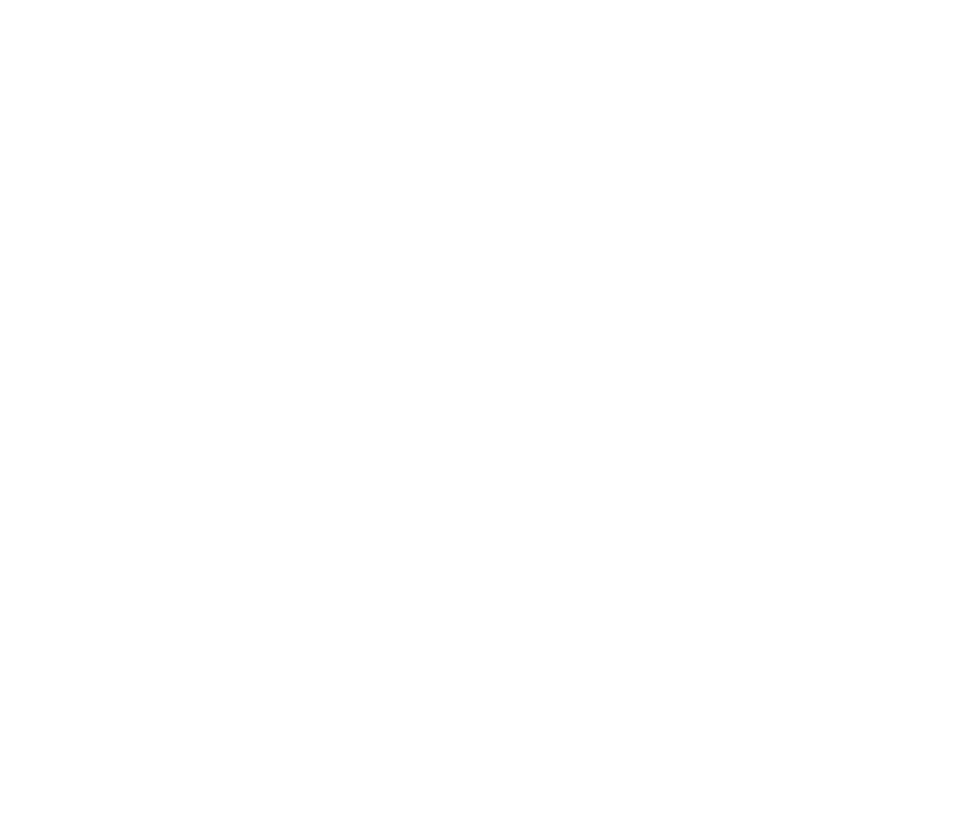
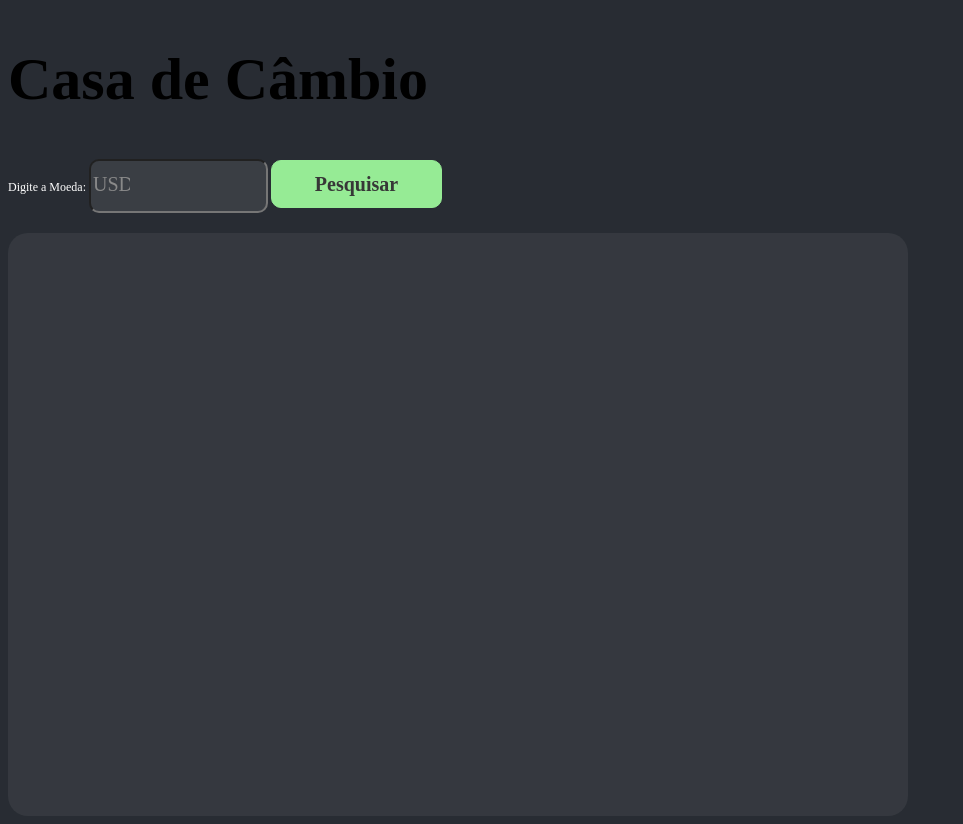
Before and after one commit to rrodrigodlima/trybe-exercicios, a website built with Vite: page front-end/secao-1-introducao-ao-front-end-e-javascript-assincrono/dia-3-projeto-casa-de-cambio/index.html in a window 1280 px wide. Shown: the whole page, without its empty margins (0-963 px from the left). Before the commit the page ends 800 px from the top, so only its background shows below. Built offline with nearby package versions, Linux system fonts and the light colour scheme; some packages are replaced by stand-ins of ours.

Commit message:
'script'

```diff
--- a/front-end/secao-1-introducao-ao-front-end-e-javascript-assincrono/dia-3-projeto-casa-de-cambio/index.html
+++ b/front-end/secao-1-introducao-ao-front-end-e-javascript-assincrono/dia-3-projeto-casa-de-cambio/index.html
@@ -8,6 +8,17 @@
   <link rel="stylesheet" href="./src/style.css">
 </head>
 <body>
+  <h1>Casa de Câmbio</h1>
+  <label for="coin-input">
+    Digite a Moeda:
+    <input id="coin-input" placeholder="USD">
+  </label>
+  <button class="search-btn">Pesquisar</button>
+
+  <section>
+    <h2 class="coin-title"></h2>
+    <ul class="coins"></ul>
+  </section>
   <script type="module" src="./src/main.js"></script>
 </body>
 </html>
--- a/front-end/secao-1-introducao-ao-front-end-e-javascript-assincrono/dia-3-projeto-casa-de-cambio/package.json
+++ b/front-end/secao-1-introducao-ao-front-end-e-javascript-assincrono/dia-3-projeto-casa-de-cambio/package.json
@@ -11,6 +11,7 @@
   "license": "ISC",
   "type": "module",
   "dependencies": {
+    "sweetalert2": "^11.6.14",
     "vite": "^3.2.4"
   },
   "devDependencies": {
--- a/front-end/secao-1-introducao-ao-front-end-e-javascript-assincrono/dia-3-projeto-casa-de-cambio/src/main.js
+++ b/front-end/secao-1-introducao-ao-front-end-e-javascript-assincrono/dia-3-projeto-casa-de-cambio/src/main.js
@@ -0,0 +1,59 @@
+import Swal from 'sweetalert2';
+
+const searchBtn = document.querySelector('.search-btn');
+
+const coinInput = document.querySelector('#coin-input');
+
+const coinsList = document.querySelector('.coins');
+
+function fetchAPI(coin) {
+  const url = `https://api.exchangerate.host/lastest?base=${coin}`;
+  return fetch(url)
+    .then((response) => response.json())
+    .then((data) => {
+      if (data.base !== coin.toUpperCase()) {
+        throw new Error('Moeda não existente!');
+      }
+      return data.rates;
+    });
+}
+
+function renderCoins(coins) {
+  coinsList.innerHTML = '';
+
+  const coinsArray = Object.entries(coins);
+
+  coinsArray.forEach((coin) => {
+    const [coinName, value] = coin;
+
+    const li = document.createElement('li');
+
+    li.textContent = `${coinName} - ${value}`;
+    coinsList.appendChild(li);
+  });
+}
+
+function handleSearch() {
+  const coin = coinInput.value;
+
+  if (!coin) {
+    Swal.fire(
+      'Ooopss...',
+      'Digite uma moeda válida',
+      'error',
+    );
+    return;
+  }
+
+  fetchAPI(coin)
+    .then(renderCoins)
+    .catch((error) => {
+      Swal.fire(
+        'Ooopss...',
+        `${error.message}`,
+        'error',
+      );
+    });
+}
+
+searchBtn.addEventListener('click', handleSearch);
--- a/front-end/secao-1-introducao-ao-front-end-e-javascript-assincrono/dia-3-projeto-casa-de-cambio/src/style.css
+++ b/front-end/secao-1-introducao-ao-front-end-e-javascript-assincrono/dia-3-projeto-casa-de-cambio/src/style.css
@@ -0,0 +1,101 @@
+body{
+  background: #282C33;
+}
+h1{
+  left: 306px;
+  top: 63px;
+
+  font-family: Fira Code;
+  font-size: 60px;
+  font-weight: 700;
+  line-height: 79px;
+  letter-spacing: 0em;
+  text-align: left;
+
+}
+
+label{
+
+  width: 111px;
+  height: 15px;
+  left: 307px;
+  top: 165px;
+
+  font-family: 'Fira Code';
+  font-style: normal;
+  font-weight: 400;
+  font-size: 12px;
+  line-height: 16px;
+
+  color: #FFFFFF;
+}
+
+input{
+
+  width: 171px;
+  height: 48px;
+  left: 306px;
+  top: 185px;
+
+  background: rgba(217, 217, 217, 0.1);
+  border-radius: 10px;
+}
+::placeholder{
+
+  width: 37px;
+  height: 25px;
+  left: 323px;
+  top: 198px;
+
+  font-family: 'Fira Code';
+  font-style: normal;
+  font-weight: 400;
+  font-size: 20px;
+  line-height: 26px;
+
+  color: #898989;
+}
+
+button{
+  box-sizing: border-box;
+
+
+  width: 171px;
+  height: 48px;
+  left: 491px;
+  top: 185px;
+
+  font-family: 'Fira Code';
+  font-style: normal;
+  font-weight: 700;
+  font-size: 20px;
+  line-height: 26px;
+
+  color: #373737;
+
+  background: #96EB95;
+  border: 1px solid #96EB95;
+  border-radius: 10px;
+}
+
+section{
+
+  width: 900px;
+  height: 583px;
+  left: 306px;
+  top: 290px;
+
+  background: rgba(255, 255, 255, 0.06);
+  border-radius: 20px;
+}
+li{
+
+display: inline-block;
+width: 150px;
+height: 44px;
+left: 679px;
+top: 372px;
+
+background: rgba(0, 0, 0, 0.2);
+border-radius: 5px;
+}
```
Also changed, not shown: 1 other file.
